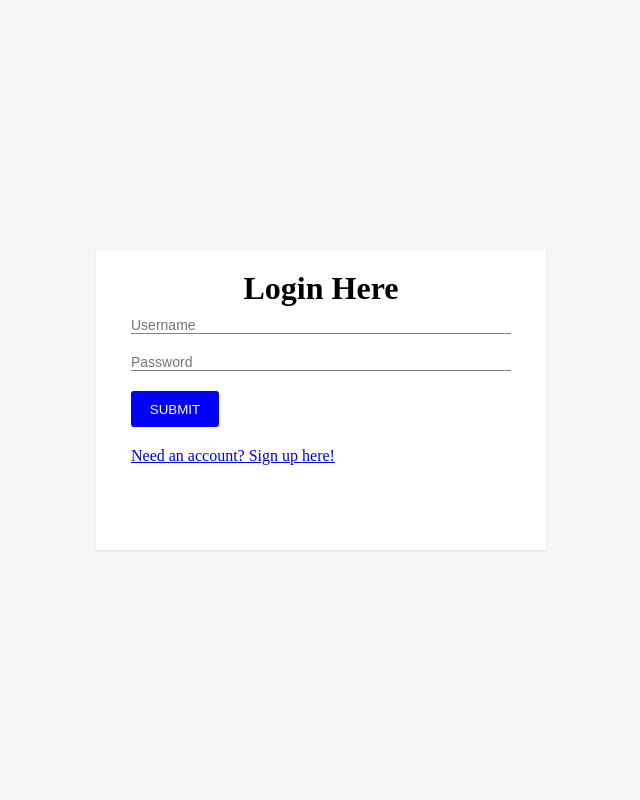
After one commit to Pascal488/DIT, a PHP site: page /login.php in a window 1280 px wide. The commit adds this page. Shown: the whole page, without its empty margins (319-959 px from the left). Run offline with PHP 8.4, Linux system fonts and the light colour scheme.

Commit message:
:Finish loginpage

```diff
--- /dev/null
+++ b/FaruFlex/login.php
@@ -0,0 +1,37 @@
+<?php
+    if(isset($_POST["submitButton"])) {
+        echo "Form was submitted";
+    }
+?>
+<!DOCTYPE html>
+<html>
+    <head>
+        <title>Welcome to Reeceflix</title>
+        <link rel="stylesheet" type="text/css" href="styles/style.css" />
+    </head>
+    <body>
+
+        <div class="container">
+
+            <div class="column">
+            <h1>
+                Login Here
+            </h1>
+                <form method="POST">
+
+                    <input type="text" name="username" placeholder="Username" required>
+
+                    <input type="password" name="password" placeholder="Password" required>
+
+                    <input type="submit" name="submitButton" value="SUBMIT">
+
+                </form>
+
+                <a href="register.php" class="signInMessage">Need an account? Sign up here!</a>
+
+            </div>
+
+        </div>
+
+    </body>
+</html>
```
Also changed, not shown: FaruFlex/register.php (+2 -5 lines).
